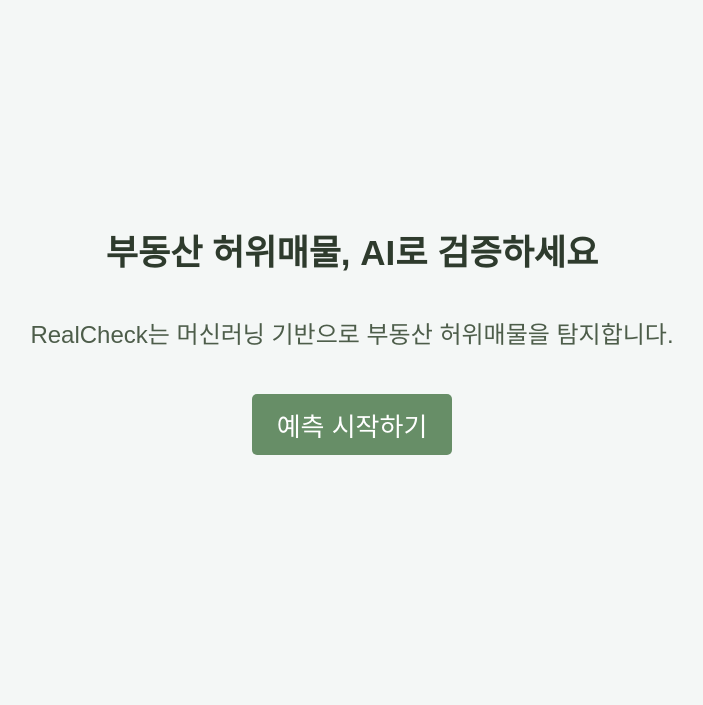
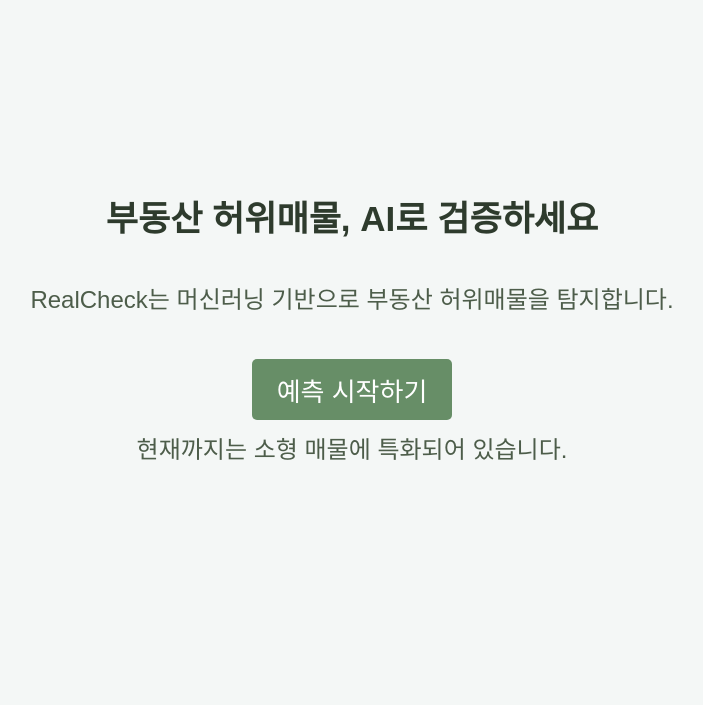
Before and after one commit to kimminyoung0/RealCheck_web, a Flask app: page / in a window 1280 px wide. Shown: the part 171-876 px from the top of the page, without its empty margins (288-991 px from the left). Run offline with Flask 3, Linux system fonts and the light colour scheme.

Commit message:
chore : 홈페이지 설명 추가

```diff
--- a/project/app/templates/index.html
+++ b/project/app/templates/index.html
@@ -7,5 +7,6 @@
     <h2>부동산 허위매물, AI로 검증하세요</h2>
     <p>RealCheck는 머신러닝 기반으로 부동산 허위매물을 탐지합니다.</p>
     <a href="/predict" class="cta-button">예측 시작하기</a>
+    <p>현재까지는 소형 매물에 특화되어 있습니다.</p>
 </section>
 {% endblock %}
```
